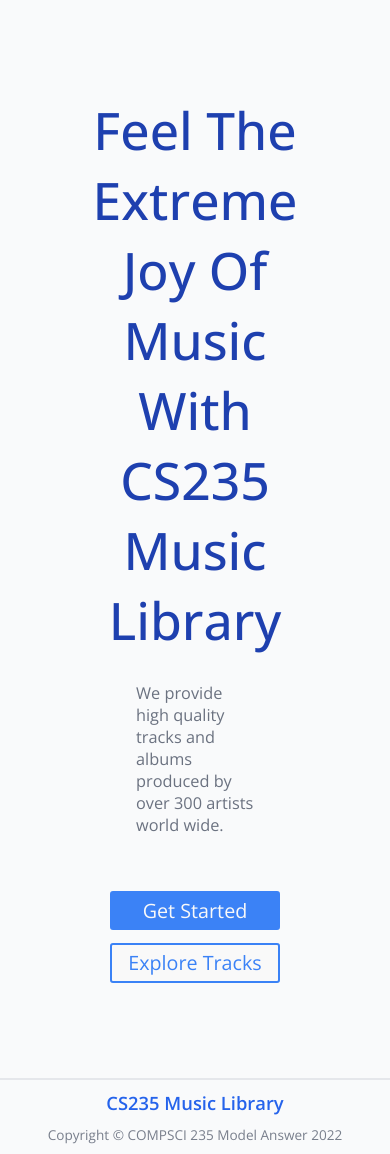
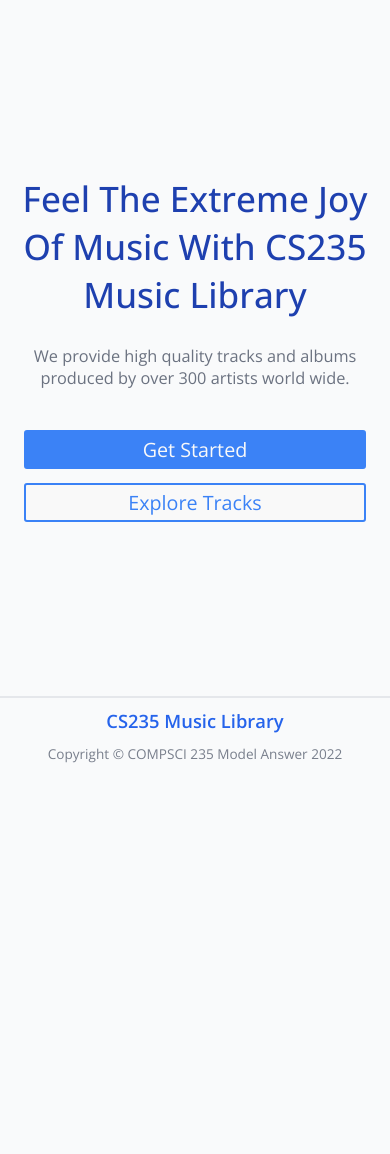
Before and after one commit to yunwi5/music-library, a Flask app: page / in a window 390 px wide. Shown: the part 178-1332 px from the top of the page. After the commit the page ends 941 px from the top, so only its background shows below. Run offline with Flask 2, Linux system fonts and the light colour scheme; parts of the project's set-up code (start-up, migrations or seed data) failed here and were passed over.

Commit message:
Make home page responsive

```diff
--- a/music/static/css/home.css
+++ b/music/static/css/home.css
@@ -3,6 +3,12 @@
     flex-direction: column;
     padding: 7rem 10rem;
     gap: 2rem;
+}
+
+@media only screen and (max-width: 900px) {
+    #home {
+        padding: 5rem 3%;
+    }
 }
 
 .home__heading {
@@ -13,9 +19,16 @@
     color: var(--color-primary-9);
 }
 
+@media only screen and (max-width: 900px) {
+    .home__heading {
+        font-size: 9vw;
+    }
+}
+
 .home__sub-heading {
     color: var(--color-gray-6);
     font-size: 1.2rem;
+    text-align: center;
 }
 
 .home__action {
@@ -27,8 +40,20 @@
     gap: 1rem 1.5rem;
 }
 
+@media only screen and (max-width: 600px) {
+    .home__action {
+        margin-top: 1rem;
+    }
+}
+
 .home__btn {
     min-width: 12.5rem;
     text-align: center;
     font-size: 1.45rem !important;
 }
+
+@media only screen and (max-width: 400px) {
+    .home__btn {
+        width: 95%;
+    }
+}
```
